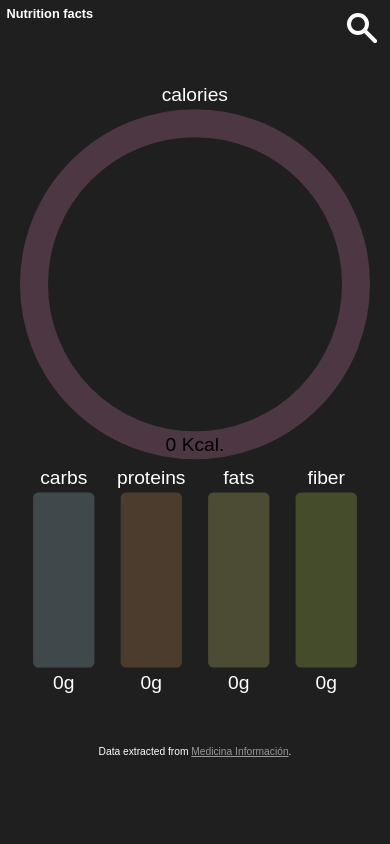
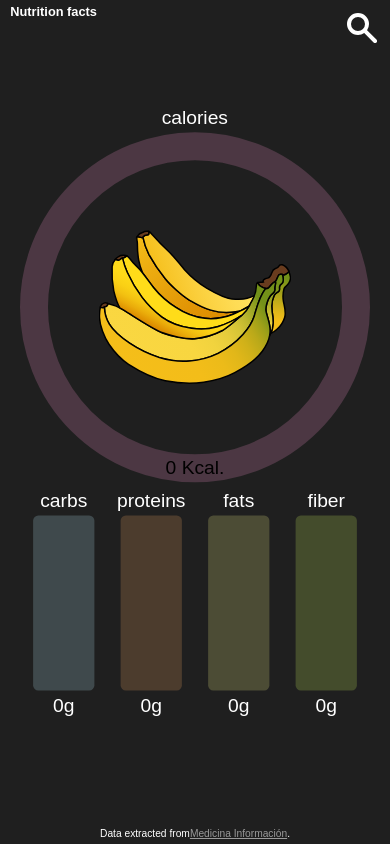
Before and after one commit to juanramoncarceles/nutrition-facts-vanilla, a website: page index.html in a window 390 px wide. Drawn offline with Linux system fonts and the light colour scheme; a web font is replaced by a local one.

Commit message:
CSS layout with flexbox to make it responsive.

```diff
--- a/assets/style.css
+++ b/assets/style.css
@@ -7,10 +7,14 @@ html {
 }
 
 body {
+  display: flex;
+  flex-direction: column;
+  align-items: center;
   margin: 0;
+  padding: 0 0.8rem;
   min-height: 100vh;
+  color: white;
   background-color: #1f1f1f;
-  color: white;
 }
 
 /* Mozilla offscreen CSS */
@@ -26,24 +30,27 @@ body {
 }
 
 #appTitle {
-  position: absolute;
-  top: 0;
-  margin: 0.5rem;
+  display: flex;
+  align-items: center;
+  align-self: flex-start;
+  margin: 0;
+  height: 8vh;
+  max-height: 1.8rem;
   font-size: 1rem;
 }
 
 #foodTitle {
-  text-align: center;
+  display: flex;
+  align-items: center;
   margin: 0;
-  padding: 2.5rem 0.5rem 1.5rem;
-  min-height: 6.5rem;
+  height: 10vh;
+  max-height: 6.5rem;
   font-size: 2rem;
 }
 
 #valoresNutricionales {
-  width: 350px;
-  margin: auto;
-  display: block;
+  max-width: 350px;
+  max-height: 75vh;
 }
 
 #caloriesBar,
@@ -84,7 +91,6 @@ body {
   top: 300px;
   transform: translateX(-50%);
   left: 50%;
-  width: 215px;
 }
 
 #foodList.disabled > form {
@@ -164,8 +170,12 @@ body {
 }
 
 #bottomCredits {
-  text-align: center;
-  margin-top: 4rem;
+  flex-grow: 1;
+  display: flex;
+  align-items: flex-end;
+  height: 7vh;
+  padding: 0.4rem;
+  margin: 0;
   font-size: 0.8rem;
 }
 
--- a/index.html
+++ b/index.html
@@ -15,6 +15,7 @@
   <h2 id="foodTitle"></h2>
 
   <svg id="valoresNutricionales" xmlns="http://www.w3.org/2000/svg" xmlns:xlink="http://www.w3.org/1999/xlink" viewBox="0 0 200 349.25">
+    <image href="assets/food-svg/banana.svg" x="45" y="60" width="110" height="110" />
     <g style="fill:none;stroke-width:16px;stroke:#ff95d1;">
       <path style="opacity:0.2;" d="M100,207a92,92,0,1,1,92-92A92.1,92.1,0,0,1,100,207Z" />
       <path id="caloriesBar" d="M100,23A92,92,0,1,1,8,115a92.1,92.1,0,0,1,92-92" style="stroke-dasharray: 0 578" />
```
Also changed, not shown: assets/resources/eggs.jpg (added), 1 other file.
